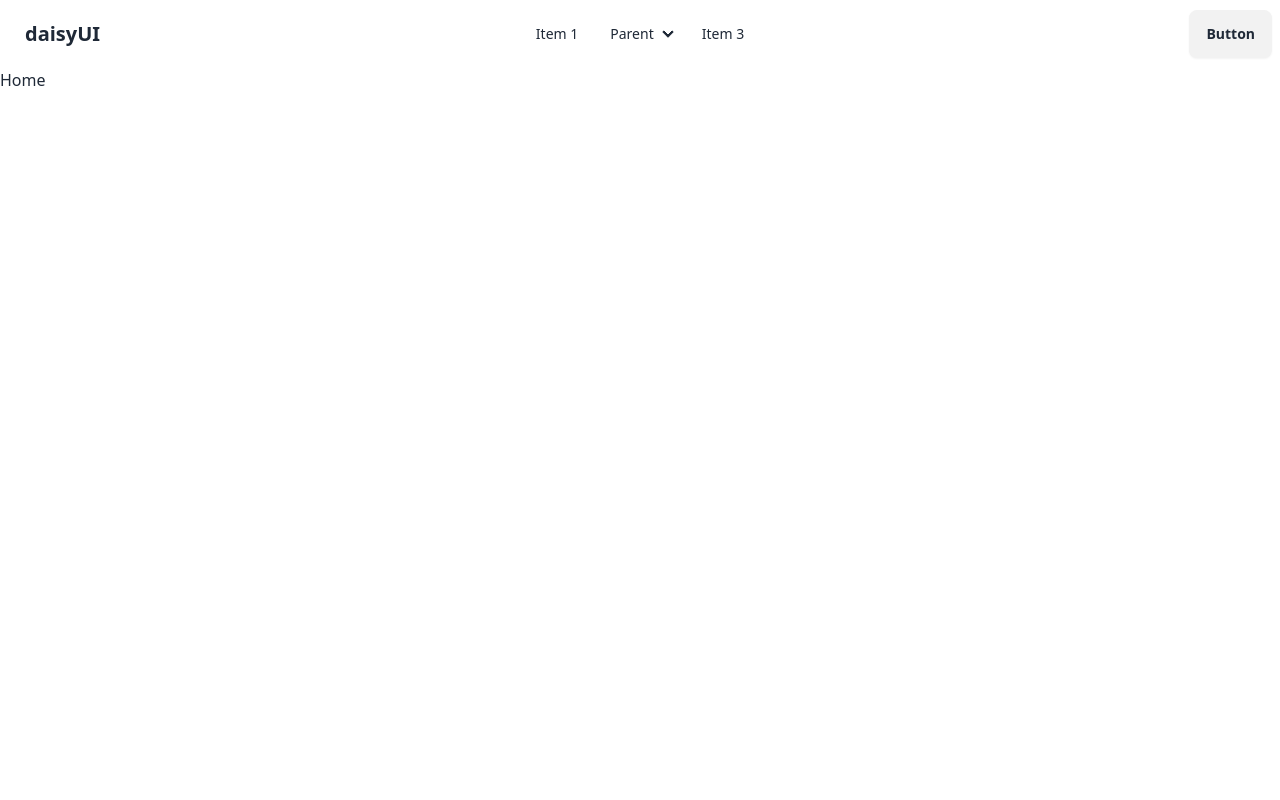
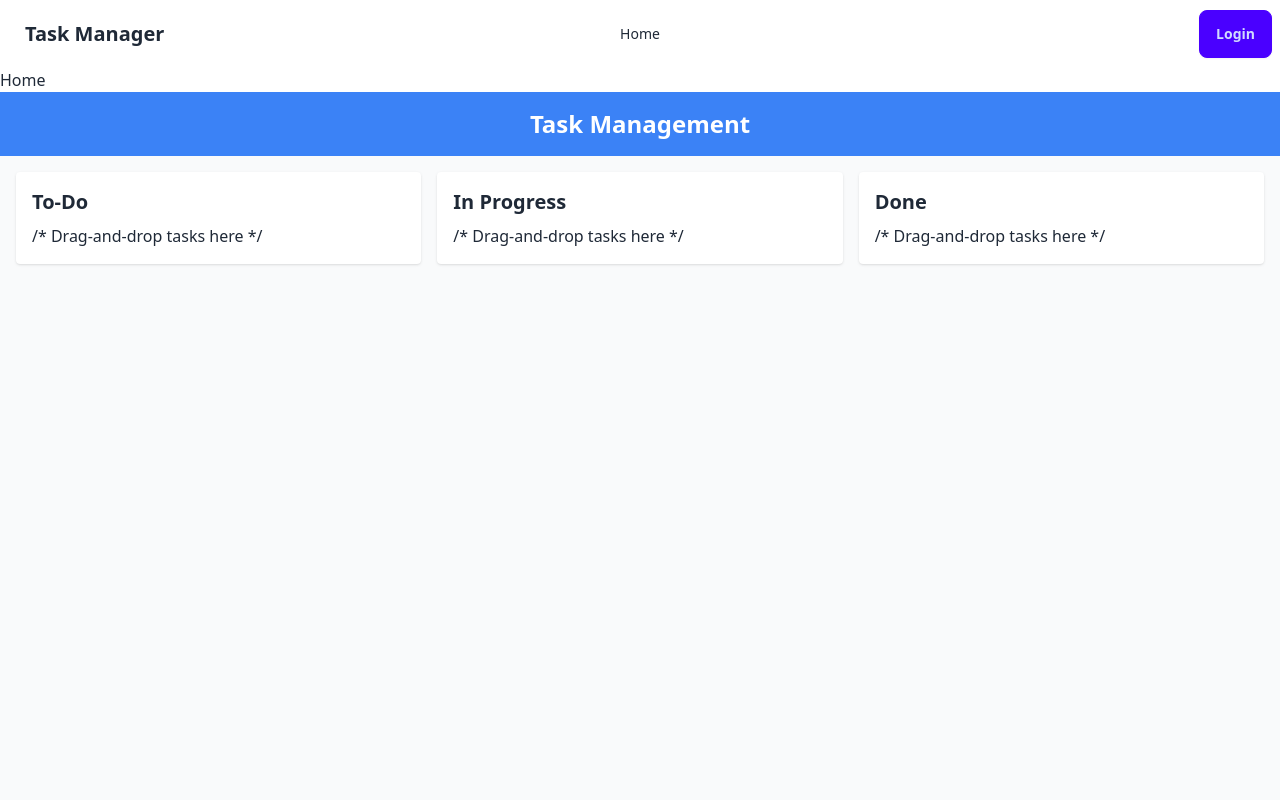
Before and after one commit to shofiq18/task-client, a React (Vite) app: page / in a window 1280 px wide. Shown: the top 800 px of the page. Built offline with nearby package versions, Linux system fonts and the light colour scheme; no server answers.

Commit message:
added login

```diff
--- a/package.json
+++ b/package.json
@@ -10,6 +10,7 @@
     "preview": "vite preview"
   },
   "dependencies": {
+    "firebase": "^11.3.1",
     "localforage": "^1.10.0",
     "match-sorter": "^8.0.0",
     "react": "^19.0.0",
--- a/src/Pages/Home/Home.jsx
+++ b/src/Pages/Home/Home.jsx
@@ -1,9 +1,12 @@
-import React from 'react';
+import TaskBoard from "../TaskBoard";
+
 
 const Home = () => {
     return (
         <div className='container mx-auto min-h-screen'>
+
             <h1>Home</h1>
+            <TaskBoard />
         </div>
     );
 };
--- /dev/null
+++ b/src/Pages/LogIn.jsx
@@ -0,0 +1,33 @@
+import { signInWithPopup } from "firebase/auth";
+import { useNavigate } from "react-router-dom";
+import { auth, provider } from "../firebase.config";
+
+const Login = () => {
+  const navigate = useNavigate();
+
+  const handleGoogleSignIn = async () => {
+    try {
+      const result = await signInWithPopup(auth, provider);
+      console.log(result.user);
+      navigate("/");
+    } catch (error) {
+      console.error(error.message);
+    }
+  };
+
+  return (
+    <div className="flex items-center justify-center h-screen bg-gray-100">
+      <div className="p-8 bg-white rounded shadow-md text-center">
+        <h1 className="text-2xl font-bold mb-4">Task Manager</h1>
+        <button
+          className="px-4 py-2 bg-blue-500 text-white rounded"
+          onClick={handleGoogleSignIn}
+        >
+          Sign in with Google
+        </button>
+      </div>
+    </div>
+  );
+};
+
+export default Login;
--- /dev/null
+++ b/src/Pages/TaskBoard.jsx
@@ -0,0 +1,29 @@
+
+
+const TaskBoard = () => {
+  return (
+    <div className="flex flex-col h-screen bg-gray-50">
+      <header className="p-4 bg-blue-500 text-white text-center">
+        <h1 className="text-2xl font-bold">Task Management</h1>
+      </header>
+      <main className="flex-1 p-4">
+        <div className="grid grid-cols-1 sm:grid-cols-3 gap-4">
+          <div className="bg-white p-4 rounded shadow">
+            <h2 className="text-xl font-bold mb-2">To-Do</h2>
+            <div>/* Drag-and-drop tasks here */</div>
+          </div>
+          <div className="bg-white p-4 rounded shadow">
+            <h2 className="text-xl font-bold mb-2">In Progress</h2>
+            <div>/* Drag-and-drop tasks here */</div>
+          </div>
+          <div className="bg-white p-4 rounded shadow">
+            <h2 className="text-xl font-bold mb-2">Done</h2>
+            <div>/* Drag-and-drop tasks here */</div>
+          </div>
+        </div>
+      </main>
+    </div>
+  );
+};
+
+export default TaskBoard;
--- a/src/Routes/Router.jsx
+++ b/src/Routes/Router.jsx
@@ -4,6 +4,7 @@ import {
 } from "react-router-dom";
 import Home from "../Pages/Home/Home";
 import MainLayout from "../Layout/MainLayout";
+import Login from "../Pages/LogIn";
 
 export const router = createBrowserRouter([
     {
@@ -13,6 +14,10 @@ export const router = createBrowserRouter([
             {
                 path: "/",
                 element: <Home />,
+            },
+            {
+                path: "/login",
+                element: <Login />,
             }
 
         ]
--- a/src/Shared/Navbar.jsx
+++ b/src/Shared/Navbar.jsx
@@ -1,57 +1,88 @@
-import React from 'react';
+import React, { useEffect, useState } from "react";
+import { Link, useNavigate } from "react-router-dom";
+import {  signOut, onAuthStateChanged } from "firebase/auth";
+import { auth } from "../firebase.config";
 
 const Navbar = () => {
+  const [user, setUser] = useState(null);
+  const navigate = useNavigate();
+
+  // Listen to authentication state changes
+  useEffect(() => {
+    const unsubscribe = onAuthStateChanged(auth, (currentUser) => {
+      setUser(currentUser);
+    });
+    return () => unsubscribe();
+  }, []);
+
+  // Logout Function
+  const handleLogout = async () => {
+    try {
+      await signOut(auth);
+      setUser(null);
+      navigate("/login");
+    } catch (error) {
+      console.error("Logout failed:", error.message);
+    }
+  };
+
+  const navOptions = (
+    <>
+      <li>
+        <Link to="/">Home</Link>
+      </li>
+      {user && (
+        <li>
+          <Link to="/profile">Profile</Link>
+        </li>
+      )}
+    </>
+  );
+
   return (
     <div className="navbar container mx-auto bg-base-100">
-        <div className="navbar-start ">
+      <div className="navbar-start">
         <div className="dropdown">
-            <div tabIndex={0} role="button" className="btn btn-ghost lg:hidden">
+          <button tabIndex={0} className="btn btn-ghost lg:hidden">
             <svg
               xmlns="http://www.w3.org/2000/svg"
               className="h-5 w-5"
               fill="none"
               viewBox="0 0 24 24"
-                stroke="currentColor">
+              stroke="currentColor"
+            >
               <path
                 strokeLinecap="round"
                 strokeLinejoin="round"
                 strokeWidth="2"
-                  d="M4 6h16M4 12h8m-8 6h16" />
+                d="M4 6h16M4 12h8m-8 6h16"
+              />
             </svg>
-            </div>
+          </button>
           <ul
             tabIndex={0}
-              className="menu menu-sm dropdown-content bg-base-100 rounded-box z-[1] mt-3 w-52 p-2 shadow">
-              <li><a>Item 1</a></li>
-              <li>
-                <a>Parent</a>
-                <ul className="p-2">
-                  <li><a>Submenu 1</a></li>
-                  <li><a>Submenu 2</a></li>
-                </ul>
-              </li>
-              <li><a>Item 3</a></li>
+            className="menu menu-sm dropdown-content bg-base-100 rounded-box z-[1] mt-3 w-52 p-2 shadow"
+          >
+            {navOptions}
           </ul>
         </div>
-          <a className="btn btn-ghost text-xl">daisyUI</a>
+        <Link to="/" className="btn btn-ghost text-xl">
+          Task Manager
+        </Link>
       </div>
       <div className="navbar-center hidden lg:flex">
-          <ul className="menu menu-horizontal px-1">
-            <li><a>Item 1</a></li>
-            <li>
-              <details>
-                <summary>Parent</summary>
-                <ul className="p-2">
-                  <li><a>Submenu 1</a></li>
-                  <li><a>Submenu 2</a></li>
-                </ul>
-              </details>
-            </li>
-            <li><a>Item 3</a></li>
-          </ul>
+        <ul className="menu menu-horizontal px-1">{navOptions}</ul>
       </div>
       <div className="navbar-end">
-          <a className="btn">Button</a>
+        {user ? (
+          <button onClick={handleLogout} className="btn btn-outline">
+            Logout
+          </button>
+        ) : (
+          <button onClick={() => navigate("/login")} className="btn btn-primary">
+            Login
+          </button>
+        )}
       </div>
     </div>
   );
--- /dev/null
+++ b/src/firebase.config.js
@@ -0,0 +1,18 @@
+import { initializeApp } from "firebase/app";
+import { getAuth, GoogleAuthProvider } from "firebase/auth";
+
+
+// Your web app's Firebase configuration
+const firebaseConfig = {
+  apiKey: import.meta.env.VITE_apiKey,
+  authDomain: import.meta.env.VITE_authDomain,
+  projectId: import.meta.env.VITE_projectId,
+  storageBucket: import.meta.env.VITE_storageBucket,
+  messagingSenderId: import.meta.env.VITE_messagingSenderId,
+  appId: import.meta.env.VITE_appId
+};
+
+// Initialize Firebase
+const app = initializeApp(firebaseConfig);
+export const auth = getAuth(app);
+export const provider = new GoogleAuthProvider();
```
Also changed, not shown: 2 other files (tests, documents, lock files or other folders). Lines whose indentation alone changed are shown as unchanged.
